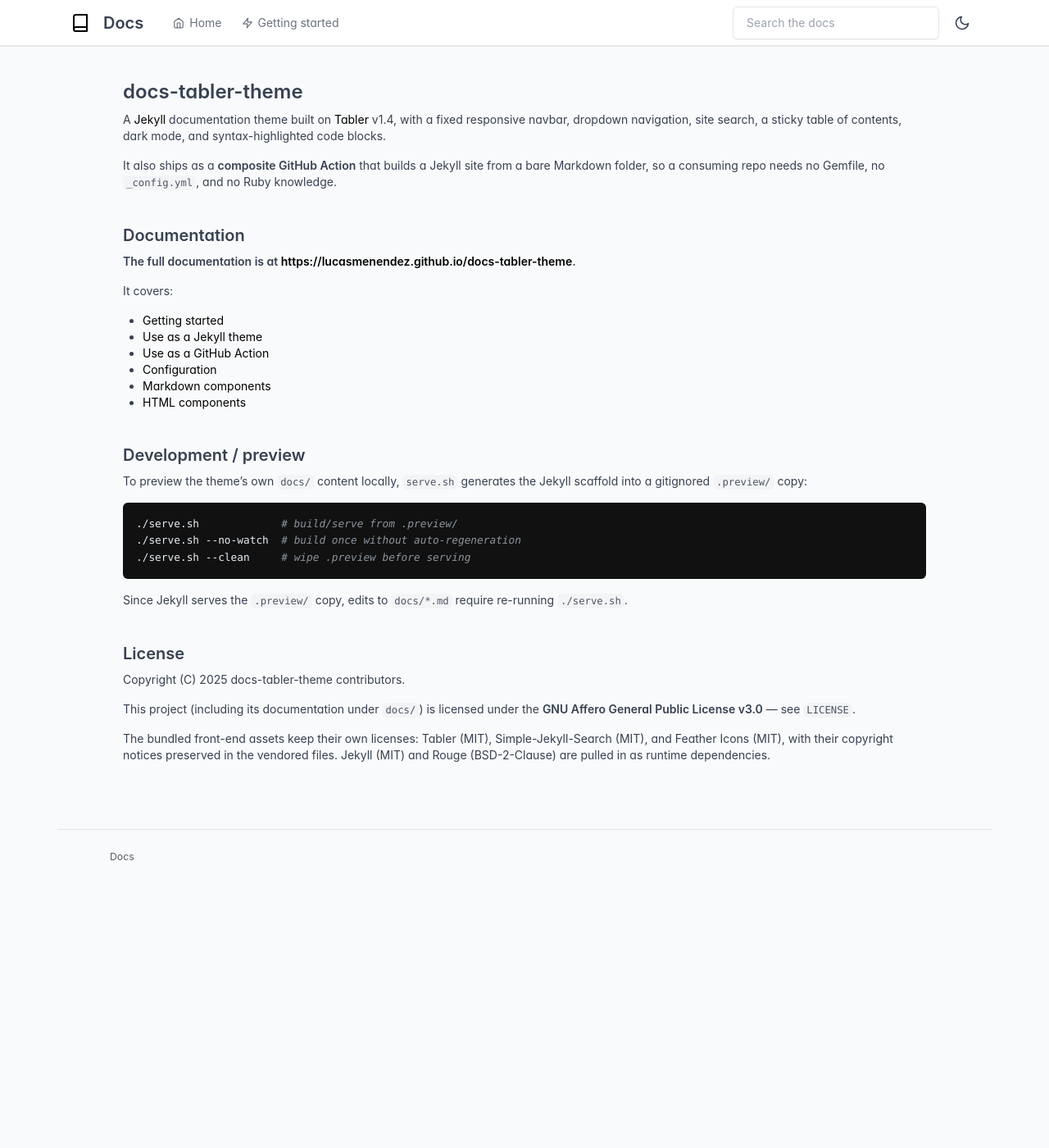
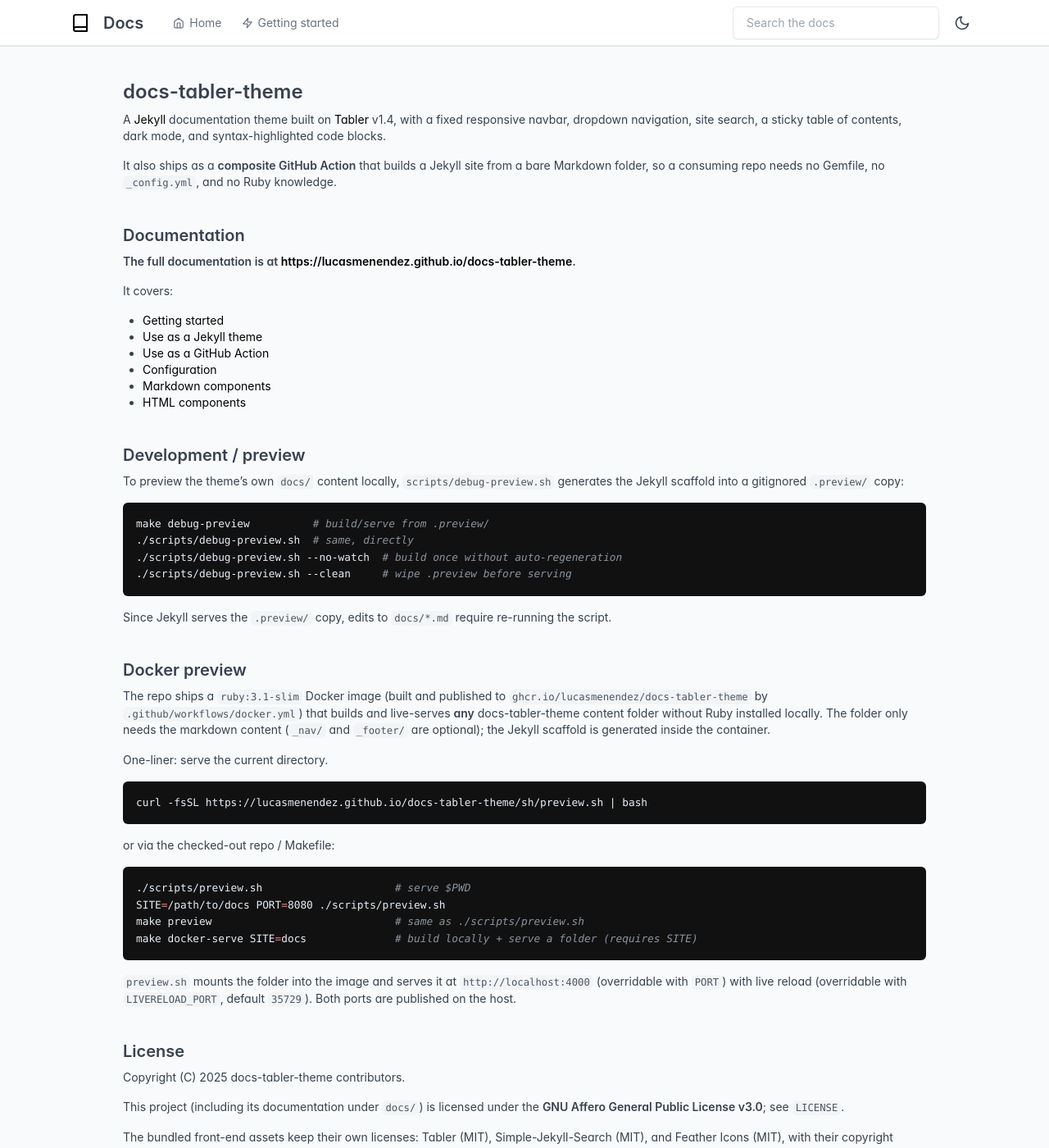
Before and after one commit to lucasmenendez/docs-tabler-theme, a Jekyll site: the page built from README.md, in a window 1280 px wide and 1400 px high. Shown: the whole window at 82% size. Built offline with Jekyll 4.4.1, drawn with Linux system fonts in a browser that asks for light colours; our own code applies the rules of GitHub Pages for plain Markdown files; comment, search, counter and statistics services are not loaded.

Commit message:
Merge pull request #1 from lucasmenendez/feat/scripts_cleanup
feat: scripts cleanup and preview feature

````diff
--- a/README.md
+++ b/README.md
@@ -19,20 +19,42 @@ It covers:
 
 ## Development / preview
 
-To preview the theme's own `docs/` content locally, `serve.sh` generates the Jekyll scaffold into a gitignored `.preview/` copy:
+To preview the theme's own `docs/` content locally, `scripts/debug-preview.sh` generates the Jekyll scaffold into a gitignored `.preview/` copy:
 
 ```bash
-./serve.sh             # build/serve from .preview/
-./serve.sh --no-watch  # build once without auto-regeneration
-./serve.sh --clean     # wipe .preview before serving
+make debug-preview          # build/serve from .preview/
+./scripts/debug-preview.sh  # same, directly
+./scripts/debug-preview.sh --no-watch  # build once without auto-regeneration
+./scripts/debug-preview.sh --clean     # wipe .preview before serving
 ```
 
-Since Jekyll serves the `.preview/` copy, edits to `docs/*.md` require re-running `./serve.sh`.
+Since Jekyll serves the `.preview/` copy, edits to `docs/*.md` require re-running the script.
+
+## Docker preview
+
+The repo ships a `ruby:3.1-slim` Docker image (built and published to `ghcr.io/lucasmenendez/docs-tabler-theme` by `.github/workflows/docker.yml`) that builds and live-serves **any** docs-tabler-theme content folder without Ruby installed locally. The folder only needs the markdown content (`_nav/` and `_footer/` are optional); the Jekyll scaffold is generated inside the container.
+
+One-liner: serve the current directory.
+
+```bash
+curl -fsSL https://lucasmenendez.github.io/docs-tabler-theme/sh/preview.sh | bash
+```
+
+or via the checked-out repo / Makefile:
+
+```bash
+./scripts/preview.sh                     # serve $PWD
+SITE=/path/to/docs PORT=8080 ./scripts/preview.sh
+make preview                             # same as ./scripts/preview.sh
+make docker-serve SITE=docs              # build locally + serve a folder (requires SITE)
+```
+
+`preview.sh` mounts the folder into the image and serves it at `http://localhost:4000` (overridable with `PORT`) with live reload (overridable with `LIVERELOAD_PORT`, default `35729`). Both ports are published on the host.
 
 ## License
 
 Copyright (C) 2025 docs-tabler-theme contributors.
 
-This project (including its documentation under `docs/`) is licensed under the **GNU Affero General Public License v3.0** — see [`LICENSE`](LICENSE).
+This project (including its documentation under `docs/`) is licensed under the **GNU Affero General Public License v3.0**; see [`LICENSE`](LICENSE).
 
 The bundled front-end assets keep their own licenses: Tabler (MIT), Simple-Jekyll-Search (MIT), and Feather Icons (MIT), with their copyright notices preserved in the vendored files. Jekyll (MIT) and Rouge (BSD-2-Clause) are pulled in as runtime dependencies.
````
Also changed, not shown: action.yml (+7 -6 lines), docs/getting-started.md (+11 -3 lines), docs/usage-action.md (+6 -6 lines), .github/workflows/docker.yml (added), .github/workflows/pages.yml, assets/css/tabler.min.css, assets/js/feather.min.js, assets/js/tabler.min.js, 10 other files.
